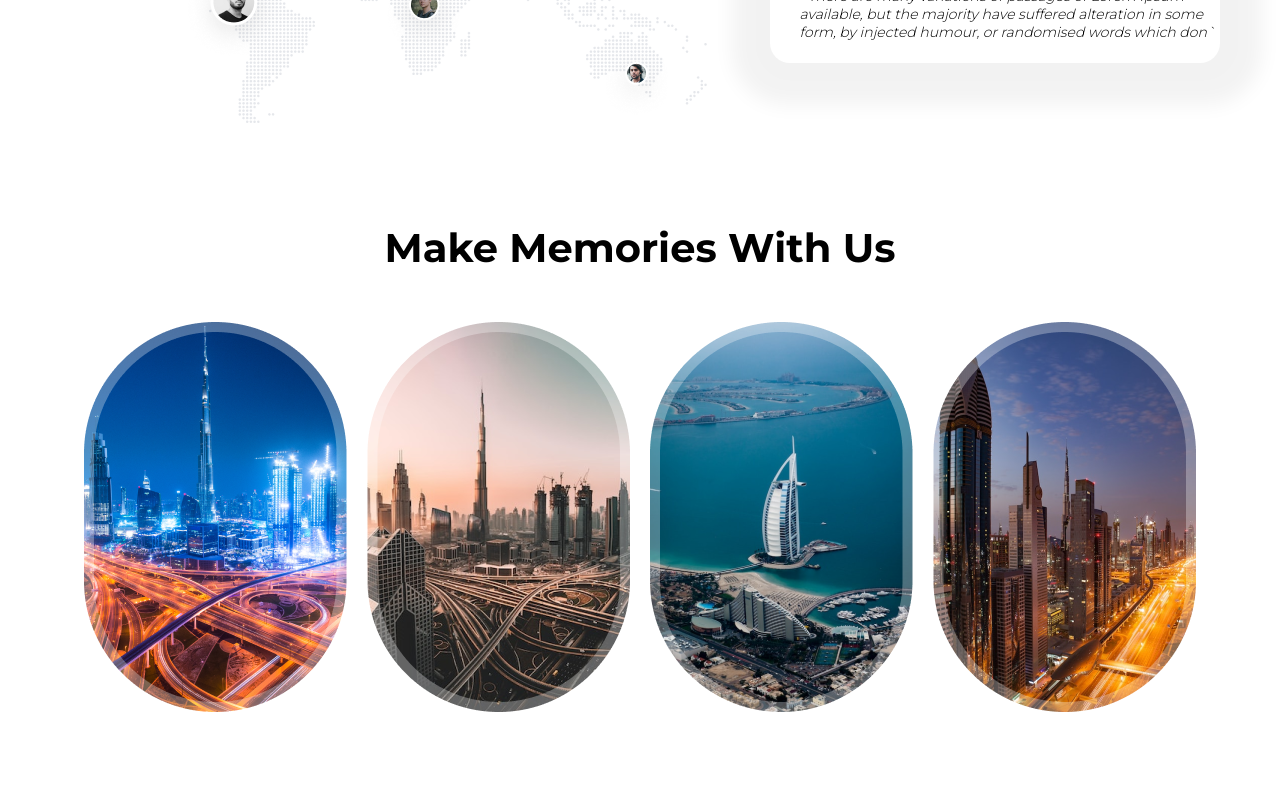
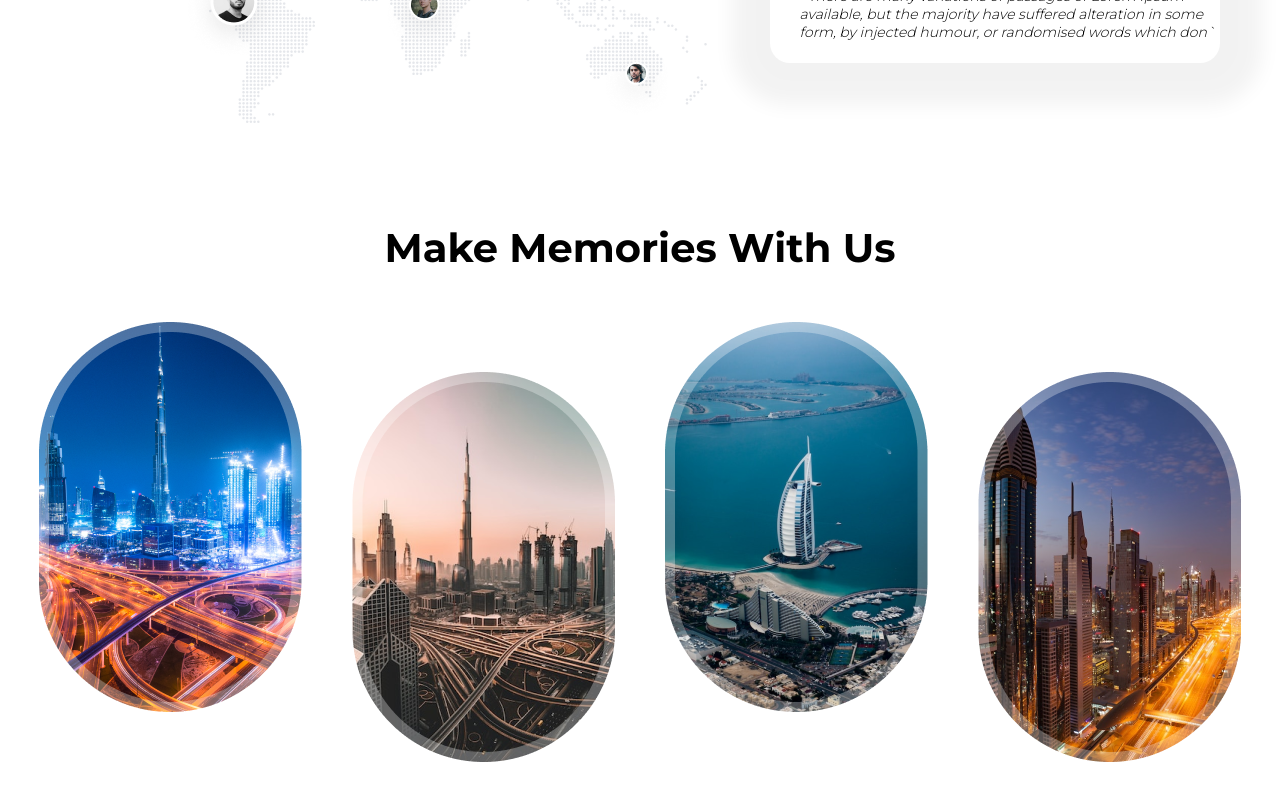
Before and after one commit to DevOlagboye/Aviation-Landpage, a React (Create React App) app: page / in a window 1280 px wide. Shown: the part 4127-4927 px from the top of the page. Before the commit the page ends 4903 px from the top, so only its background shows below. Built offline with nearby package versions, Linux system fonts and the light colour scheme.

Commit message:
Added the styling and almost done with the Memories Component

```diff
--- a/src/Components/Memories/Memories.css
+++ b/src/Components/Memories/Memories.css
@@ -12,4 +12,13 @@
 .memories-cards {
     display: flex;
     justify-content: center;
+    gap: 30px;
 }
+
+.memories-card:nth-child(2) {
+    margin-top: 50px;
+}
+
+.memories-card:last-child {
+    margin-top: 50px;
+}
--- a/src/Components/Memories/Memories.jsx
+++ b/src/Components/Memories/Memories.jsx
@@ -10,16 +10,16 @@ const Memories = () => {
     <div className='memories-container'>
         <h4>Make Memories With Us</h4>
         <div className='memories-cards'>
-            <div className='memory-card'>
+            <div className='memories-card'>
                 <img src={Memories1} alt="" />
             </div>
-            <div className='memory-card'>
+            <div className='memories-card'>
                 <img src={Memories2} alt="" />
             </div>
-            <div className='memory-card'>
+            <div className='memories-card'>
                 <img src={Memories3} alt="" />
             </div>
-            <div className='memory-card'>
+            <div className='memories-card'>
                 <img src={Memories4} alt="" />
             </div>
         </div>
```
